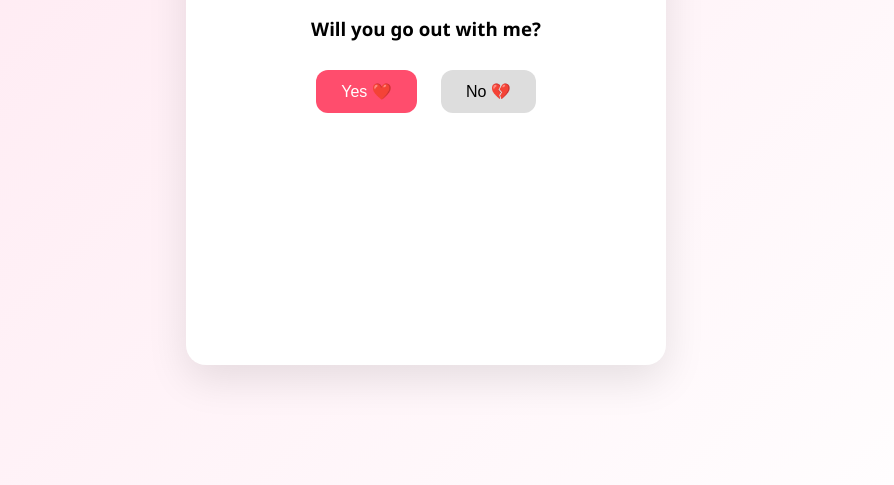
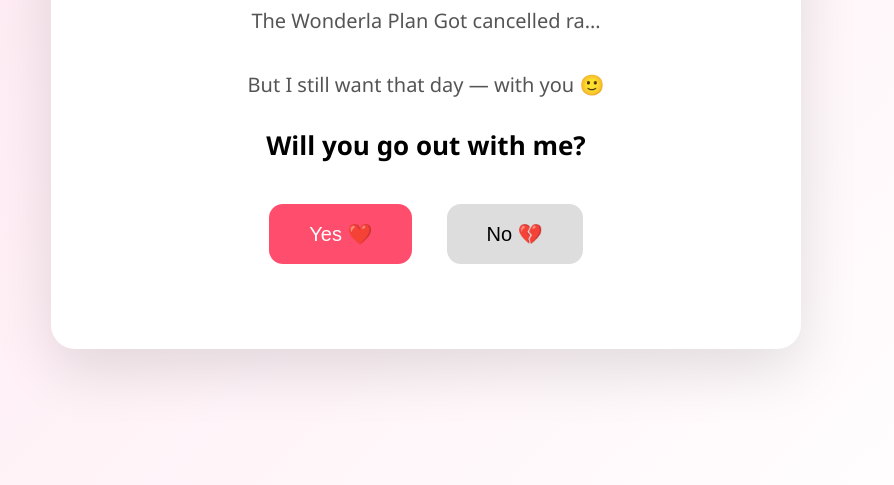
Before and after one commit to Karthik-1102/myAPP, a website: page index.html in a window 1280 px wide. Shown: the part 315-800 px from the top of the page, without its empty margins (214-1108 px from the left). Drawn offline with Linux system fonts and the light colour scheme.

Commit message:
commit 6 size

```diff
--- a/index.html
+++ b/index.html
@@ -51,18 +51,25 @@ body {
 
 .card {
   background: white;
-  padding: 40px;
-  border-radius: 20px;
+  padding: 70px 50px;   /* bigger breathing space */
+  border-radius: 24px;
   text-align: center;
-  width: 90%;
-  max-width: 400px;
-  box-shadow: 0 15px 40px rgba(0,0,0,0.1);
-  min-height: 60vh;
+  width: 95%;
+  max-width: 650px;     /* WAS 400px — now much larger */
+  box-shadow: 0 20px 60px rgba(0,0,0,0.12);
 }
 
 h1 {
   color: #ff4d6d;
-  font-size: 28px;
+  font-size: 42px;
+}
+p {
+  font-size: 20px;
+  line-height: 1.8;
+}
+
+h3 {
+  font-size: 26px;
 }
 
 .heart {
@@ -99,12 +106,13 @@ p {
   line-height: 1.6;
 }
 
+
 button {
-  margin: 10px;
-  padding: 12px 25px;
+  margin: 15px;
+  padding: 18px 40px;
   border: none;
-  border-radius: 12px;
-  font-size: 16px;
+  border-radius: 14px;
+  font-size: 20px;
   cursor: pointer;
   transition: 0.3s;
 }
```
